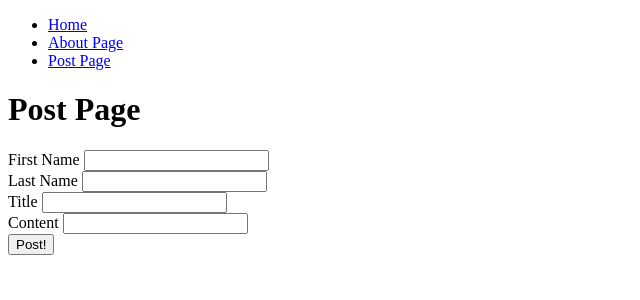
After one commit to Tom-Petty98/flask-blog, a Flask app: page /post in a window 1280 px wide. The commit adds this page. Shown: the top 300 px of the page, without its empty margins (0-640 px from the left). Run offline with Flask 2, Linux system fonts and the light colour scheme.

Commit message:
Adding a post create page

```diff
--- a/application/__init__.py
+++ b/application/__init__.py
@@ -5,6 +5,7 @@ from os import getenv
 app = Flask(__name__)
 
 app.config['SQLALCHEMY_DATABASE_URI']= str(getenv('FLASK_BLOG_DB_URI'))
+app.config['SECRET_KEY'] = getenv('SECRET_KEY')
 db = SQLAlchemy(app)
 
 from application import routes
--- /dev/null
+++ b/application/forms.py
@@ -0,0 +1,30 @@
+from flask_wtf import FlaskForm
+from wtforms import StringField, SubmitField
+from wtforms.validators import DataRequired, Length
+
+class PostForm(FlaskForm):
+    first_name = StringField('First Name',
+        validators = [
+            DataRequired(),
+            Length(min=2, max=30)
+        ]
+    )
+    last_name = StringField('Last Name',
+        validators = [
+            DataRequired(),
+            Length(min=2, max=30)
+        ]
+    )
+    title = StringField('Title',
+        validators = [
+            DataRequired(),
+            Length(min=2, max=100)
+        ]
+    )
+    content = StringField('Content',
+        validators = [
+            DataRequired(),
+            Length(min=2, max=1000)
+        ]
+    )
+    submit = SubmitField('Post!')
--- a/application/routes.py
+++ b/application/routes.py
@@ -1,13 +1,35 @@
-from flask import render_template
-from application import app
+from flask import render_template, redirect, url_for
+from application import app, db
 from application.models import Posts
+from application.forms import PostForm
 
 @app.route('/')
 @app.route('/home')
 def home():
-    postData = Posts.query.first()
-    return render_template('home.html', title="Home Page", post=postData)
+    postData = Posts.query.all()
+    return render_template('home.html', title="Home", posts=postData)
+
+@app.route('/post', methods=['GET', 'POST'])
+def post():
+    form = PostForm()
+    if form.validate_on_submit():
+        postData = Posts(
+            first_name = form.first_name.data,
+            last_name = form.last_name.data,
+            title = form.title.data,
+            content = form.content.data
+        )
+
+        db.session.add(postData)
+        db.session.commit()
+
+        return redirect(url_for('home'))
+
+    else:
+        print(form.errors)
+
+    return render_template('post.html', title='Post', form=form)
 
 @app.route('/about')
 def about():
-    return render_template('about.html', title="About Page")
+    return render_template('about.html', title="About")
--- a/application/templates/layout.html
+++ b/application/templates/layout.html
@@ -4,6 +4,15 @@
 	<title>{{ title }} - Page</title>
 </head>
 <body>
+    <header>
+        <nav>
+            <ul>
+               <li><a href="{{ url_for('home') }}">Home</a></li>
+               <li><a href="{{ url_for('about') }}">About Page</a></li>
+               <li><a href="{{ url_for('post') }}">Post Page</a></li>
+            </ul>
+        </nav>
+    </header>
 	<h1>{{  title  }} Page</h1>
 	{% block body_content %}{% endblock %}
 </body>
--- /dev/null
+++ b/application/templates/post.html
@@ -0,0 +1,21 @@
+{% extends "layout.html" %}
+{% block body_content %}
+    <div class='form'>
+        <form method='POST' action=''>
+            {{ form.hidden_tag() }}
+            {{ form.first_name.label }}
+            {{ form.first_name }}
+            <br>
+            {{ form.last_name.label }}
+            {{ form.last_name }}
+            <br>
+            {{ form.title.label }}
+            {{ form.title }}
+            <br>
+            {{ form.content.label }}
+            {{ form.content }}
+            <br>
+            {{ form.submit }}
+        </form>
+    </div>
+{% endblock %}
--- a/requirements.txt
+++ b/requirements.txt
@@ -2,3 +2,5 @@ Flask==1.1.2
 Jinja2==2.11.2
 Flask-SQLAlchemy==2.4.1
 SQLAlchemy==1.3.16
+Flask-WTF==0.14.3
+WTForms==2.3.1
```
Also changed, not shown: application/templates/home.html (+10 -5 lines).
